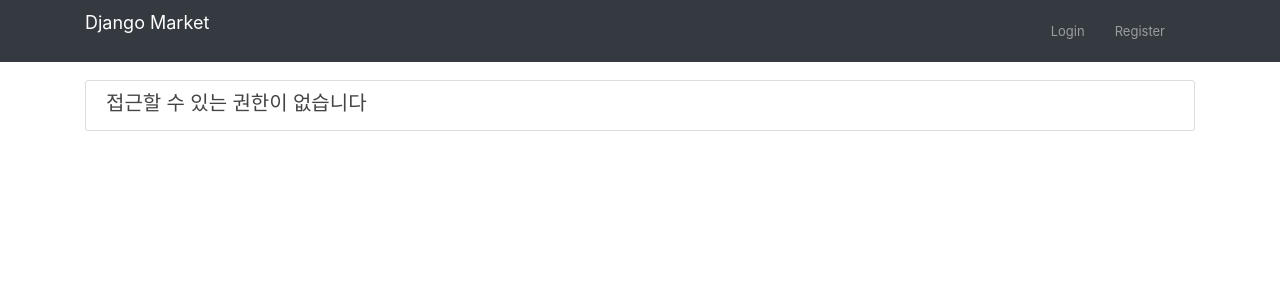
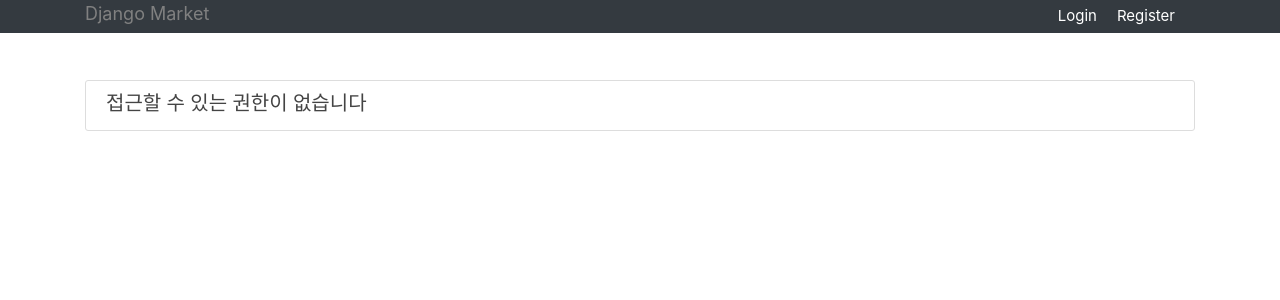
Before and after one commit to present1602/pyboard, a Django app: the page made by blog/templates/blog/base.html in a window 1280 px wide. Shown: the top 300 px of the page. Run offline with Django 3.2, Linux system fonts and the light colour scheme; data comes from the database, SQL or seed files in the repository; some libraries are stand-ins or nearby versions.

Commit message:
css 수정, posting category항목 추가

```diff
--- a/blog/templates/blog/base.html
+++ b/blog/templates/blog/base.html
@@ -17,18 +17,46 @@
   <!-- Custom styles for this template -->
   <link rel="stylesheet" type="text/css" href="{% static 'blog/main.css' %}">
   <link rel="stylesheet" type="text/css" href="{% static 'blog/shoptemplate.css' %}">
+<style>
+
+li {list-style-type: none;}
+#top-nav-box {
+  /* position: absolute;
+  right: 0; */
+  display: inline-block;
+  float: right;
+}
+#top-nav-box > ul{
+  display:flex; flex-direction: row; margin:0 10px; font-size: 15px;
+}
+#top-nav-box > ul > li > a{
+  color:#fff;
+}
+#nav-wrap
+#main_logo{
+  float:left; color:gray;
+}
+/* #top-nav *{
+  outline:1px solid green
+} */
+
+</style>
+
 </head>
 
 <body>
 
-<nav class="navbar navbar-expand-lg navbar-dark bg-dark fixed-top" style="border-radius: 0;">
-    <div class="container">
-        <a class="navbar-brand" href="/" id="main_logo">Django Market</a>
+<nav class="bg-dark fixed-top" style="border-radius: 0" id="top-nav">
+
+    <div class="container" id="nav-wrap" style="position:relative;">
+      <span style="">
+        <a class="" href="/" id="main_logo">Django Market</a>
+      </span>
         <button class="navbar-toggler" type="button" data-toggle="collapse" data-target="#navbarResponsive" aria-controls="navbarResponsive" aria-expanded="false" aria-label="Toggle navigation">
             <span class="navbar-toggler-icon"></span>
         </button>
-        <div class="collapse navbar-collapse" id="navbarResponsive">
-            <ul class="navbar-nav ml-auto">
+        <div class="" id="top-nav-box">
+            <ul class="">
                 {% if user.is_authenticated %}
                 <li>
                     <a class="nav-item nav-link" href="{% url 'product-create' %}">업로드</a>
--- a/blog/views.py
+++ b/blog/views.py
@@ -168,7 +168,7 @@ def product_qna(request, slug, id):
 
 class ProductCreateView(LoginRequiredMixin, CreateView):
     model = Product
-    fields = ['title', 'content', 'image', 'price', 'discount_price']
+    fields = ['title', 'content', 'image', 'price', 'discount_price', 'category']
 
     def form_valid(self, form):
         form.instance.slug = form.instance.title.replace(' ', '-')
```
Also changed, not shown: db.sqlite3, media/photo/top2_RomtZnn.jpeg (added), 1 other file.
